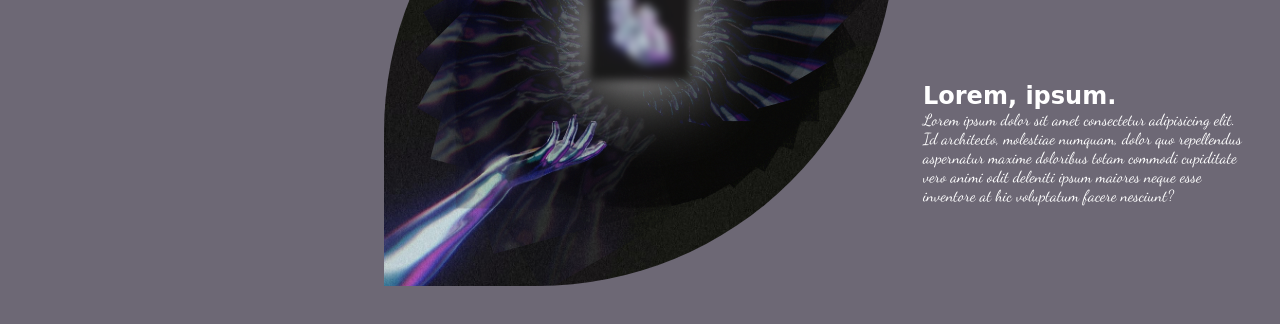
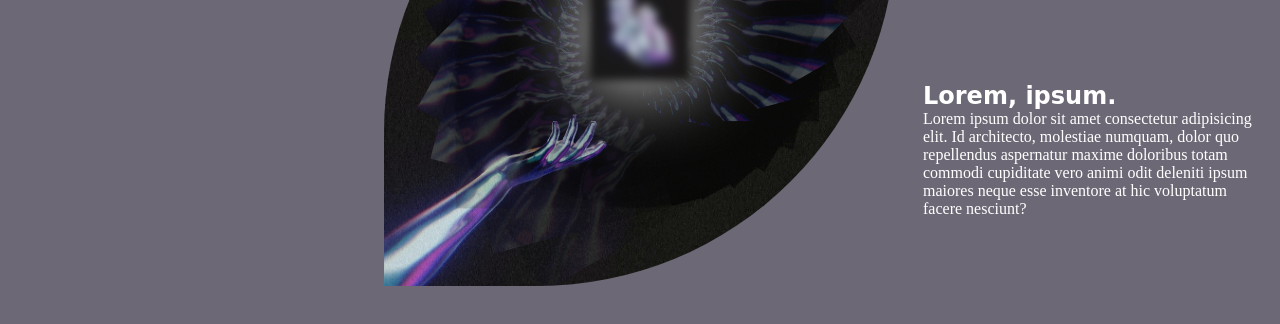
Before and after one commit to vermahrithik/custom_cursor, a plain HTML site: page index.html in a window 1280 px wide. Shown: the part 378-702 px from the top of the page. Drawn offline with nearby package versions, Linux system fonts and the light colour scheme; a web font is replaced by a local one.

Commit message:
Update index.html

```diff
--- a/index.html
+++ b/index.html
@@ -54,7 +54,7 @@
             </div>
             <div id="para">
                 <div id="topic" style="font-family: 'Aboreto', cursive;"><h2>Lorem, ipsum.</h2></div>
-                <p style="font-family: 'Dancing Script', cursive;">Lorem ipsum dolor sit amet consectetur adipisicing elit. Id architecto, molestiae numquam, dolor quo repellendus aspernatur maxime doloribus totam commodi cupiditate vero animi odit deleniti ipsum maiores neque esse inventore at hic voluptatum facere nesciunt?</p>
+                <p style="font-family: 'system-ui, -apple-system, BlinkMacSystemFont, 'Segoe UI', Roboto, Oxygen, Ubuntu, Cantarell, 'Open Sans', 'Helvetica Neue', sans-serif;', cursive;">Lorem ipsum dolor sit amet consectetur adipisicing elit. Id architecto, molestiae numquam, dolor quo repellendus aspernatur maxime doloribus totam commodi cupiditate vero animi odit deleniti ipsum maiores neque esse inventore at hic voluptatum facere nesciunt?</p>
             </div>
         </div>
         <div id="video-area"></div>
```
